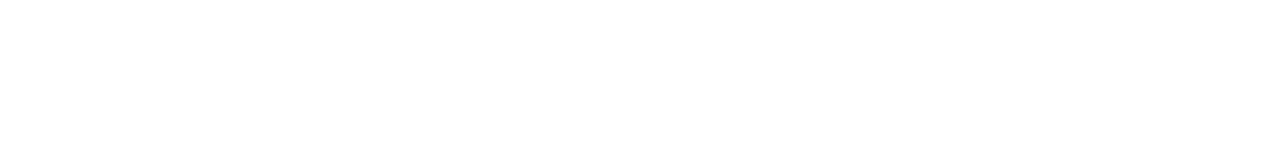
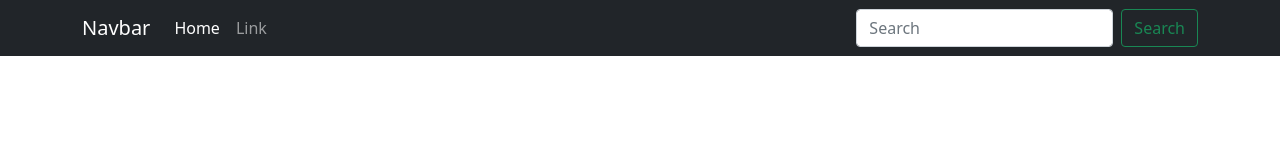
Before and after one commit to drpurnimagupta/Portfolio-Template, a plain HTML site: page index.html in a window 1280 px wide. Drawn offline with nearby package versions, Linux system fonts and the light colour scheme.

Commit message:
I Love Git <3 Version 0.2

```diff
--- a/index.html
+++ b/index.html
@@ -6,8 +6,35 @@
 <!--   not giving / in <link/> is ok but "" is not-->
 <!--    checking ...-->
     <link rel = "stylesheet" href="style.css">
+<!--    design component library-->
+    <link href="https://cdn.jsdelivr.net/npm/bootstrap@5.1.3/dist/css/bootstrap.min.css"
+          rel="stylesheet" integrity="sha384-1BmE4kWBq78iYhFldvKuhfTAU6auU8tT94WrHftjDbrCEXSU1oBoqyl2QvZ6jIW3"
+          crossorigin="anonymous">
 </head>
 <body>
+<!---->
+<!--Section 1-->
+<!--Nav Bar-->
+<nav class="navbar navbar-expand-lg navbar-dark bg-dark">
+    <div class="container">
+        <a class="navbar-brand" href="#">Navbar</a>
+        <div class="collapse navbar-collapse" id="navbarSupportedContent">
+            <ul class="navbar-nav me-auto mb-2 mb-lg-0">
+                <li class="nav-item">
+                    <a class="nav-link active" aria-current="page" href="#">Home</a>
+                </li>
+                <li class="nav-item">
+                    <a class="nav-link" href="#">Link</a>
+                </li>
+            </ul>
+            <form class="d-flex">
+                <input class="form-control me-2" type="search" placeholder="Search" aria-label="Search">
+                <button class="btn btn-outline-success" type="submit">Search</button>
+            </form>
+        </div>
+    </div>
+</nav>
 
+<!--End of Nav Bar-->
 </body>
 </html>
```
